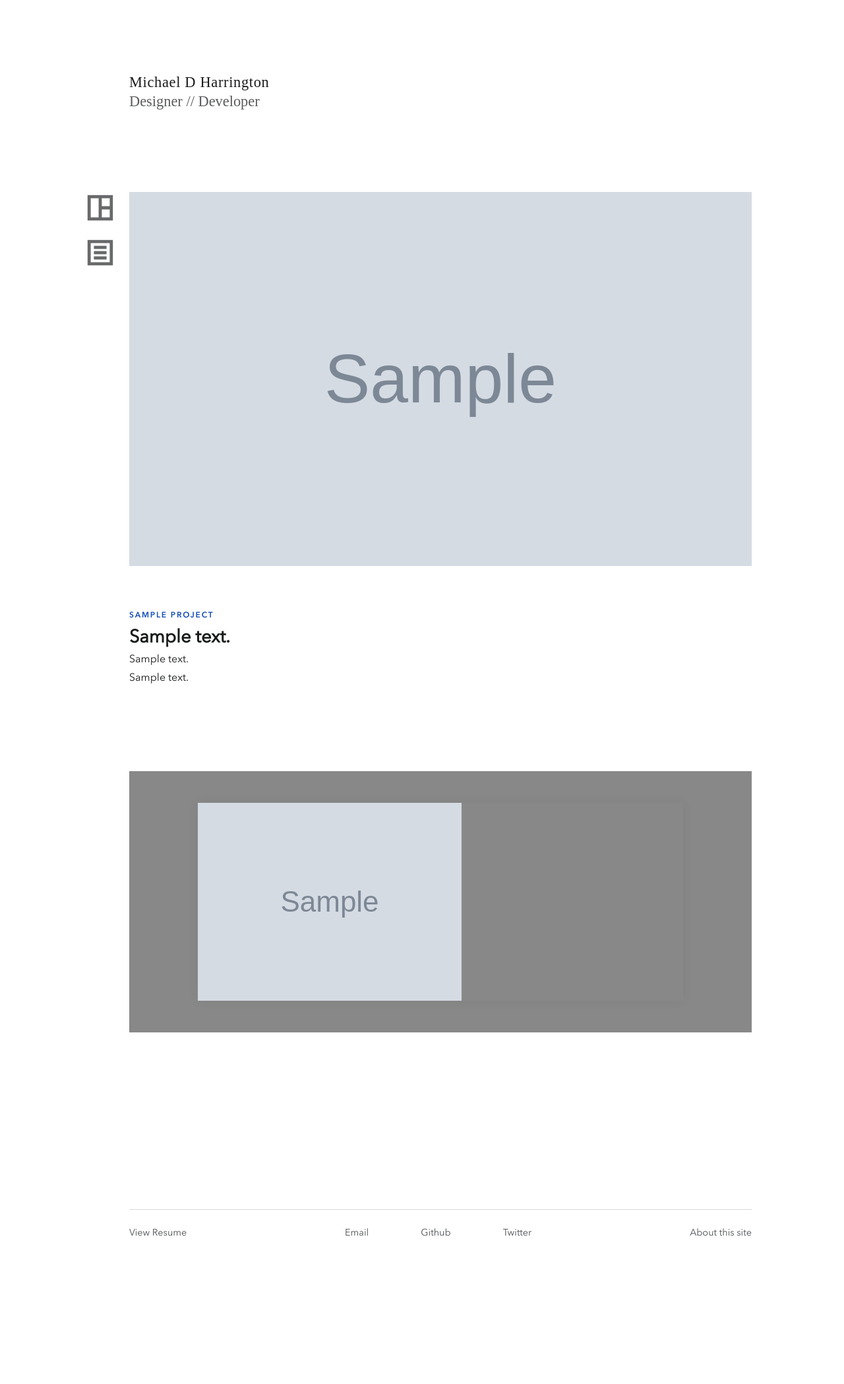
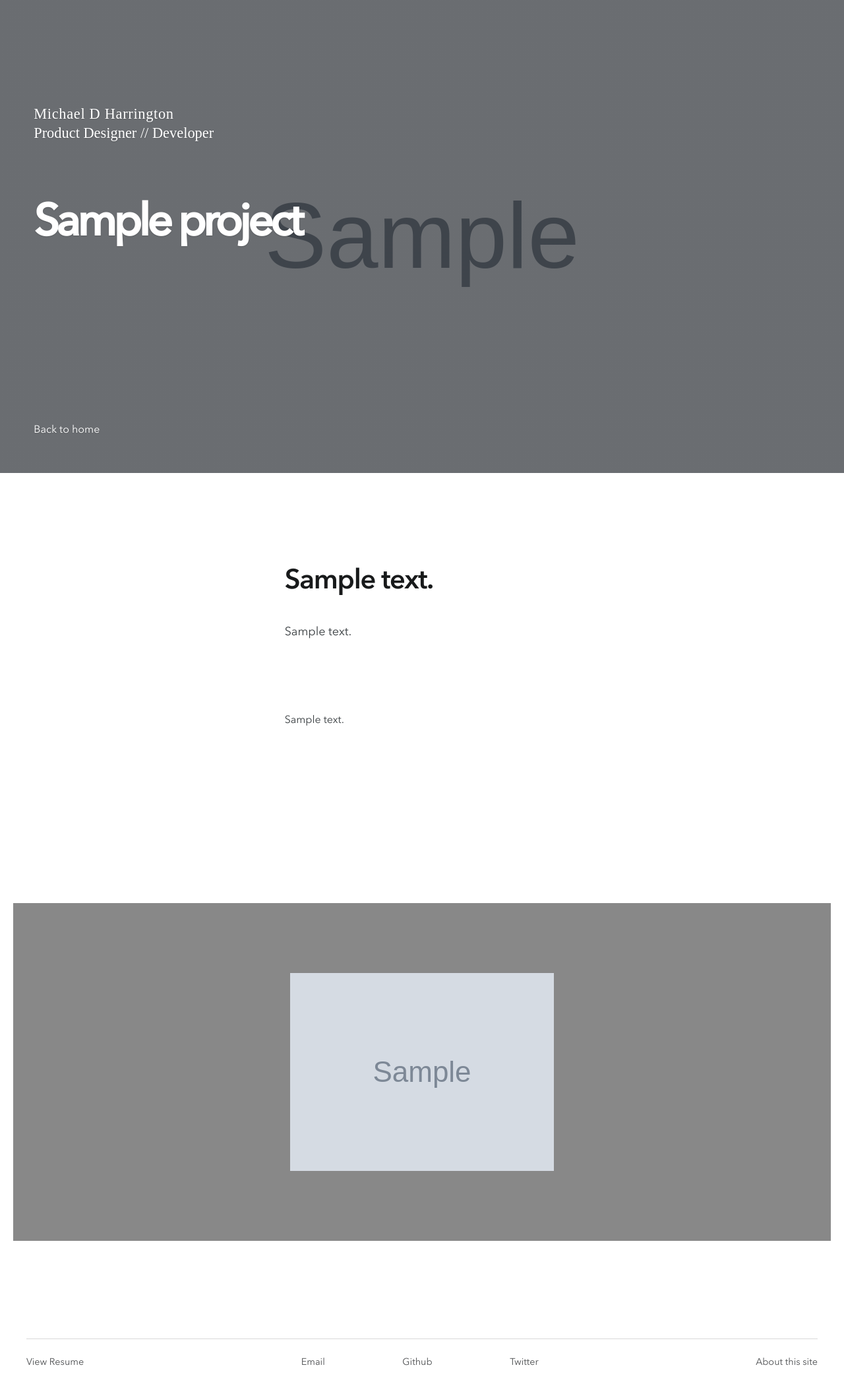
Before and after one commit to michaeldharrington/personalsite, a Django app: page /projects/1/ in a window 1280 px wide. Shown: the whole page at 66% size. Before the commit the page ends 1874 px from the top, so only its background shows below. Run offline with Django 3.2, Linux system fonts and the light colour scheme; tables that the repository leaves empty hold one stand-in row (values such as "Sample post"); grey boxes marked "Sample" are stand-in pictures; some web fonts are replaced.

Commit message:
project redesign and grid add

```diff
--- a/personalsite/urls.py
+++ b/personalsite/urls.py
@@ -2,7 +2,7 @@ from django.conf import settings
 from django.conf.urls.static import static
 from django.contrib import admin
 from django.urls import path
-from public.views import HomeView, AboutView, ResView, ProjectListView, ProjectView
+from public.views import HomeView, SiteView, ResView, ProjectListView, ProjectView
 
 
 from django.conf.urls import url
@@ -12,7 +12,7 @@ from public import views
 urlpatterns = [
     path('admin/', admin.site.urls),
     path('', HomeView.as_view(), name='home'),
-    path('about/', AboutView.as_view(), name='about'),
+    path('site/', SiteView.as_view(), name='site'),
     path('resume/', ResView.as_view(), name='resume'),
     path('projects/', ProjectListView.as_view(), name='projects'),
     path('projects/<int:pk>/', ProjectView.as_view(), name='project-detail'),
--- a/public/models.py
+++ b/public/models.py
@@ -4,11 +4,13 @@ class Project(models.Model):
     title = models.CharField(max_length=200)
     path = models.CharField(max_length=10, default='')
     tile = models.ImageField()
-    img_main = models.ImageField()
+    img_main = models.ImageField(blank=True)
     description = models.TextField(blank=True, default='')
     text = models.TextField(blank=True, default='')
     detail = models.TextField(blank=True, default='')
     created = models.DateField(default='')
+    is_published = models.BooleanField(default=False)
+
 
     def __str__(self):
         return self.title
--- a/public/static/css/style.css
+++ b/public/static/css/style.css
@@ -10,9 +10,12 @@
   font-family: 'AvenirDemi';
   src: url(../fonts/AvenirNext-DemiBold.ttf);
 }
+@font-face{
+  font-family: 'AvenirMed';
+  src: url(../fonts/AvenirNext-Medium.ttf);
+}
 html{
   min-height: 100vh;
-  max-width: 1024px;
   margin: 0 auto;
   padding: 0;
   overflow-y: scroll;
@@ -46,6 +49,7 @@ a:hover{
 p{
   padding: 0;
   margin: 0 0 16px 0;
+  color: #3a3f42;
 }
 ul{
   list-style-type: none;
@@ -55,10 +59,13 @@ ul{
 img {
   object-fit: cover;
 }
+.grid{
+  max-width: 1600px;
+  width: 92%;
+  padding: 20px;
+}
 .main{
-  max-width: 1330px;
   min-height: 100vh;
-  margin: 0 auto;
   display: flex;
   flex-wrap: wrap;
   align-items: flex-start;
@@ -70,19 +77,17 @@ img {
   width: 100%;
   align-self: flex-start;
   flex-wrap: wrap;
+  margin: 0;
 }
 .nav{
   width: 100%;
+  margin: 9em auto 5em;
   display: flex;
   align-self: flex-start;
   justify-content: space-between;
   align-items: center;
-  padding: 20px;
-  order: 0;
+  padding: 0;
   box-sizing: border-box;
-  margin-top: 6rem;
-  margin-left: 48px;
-  margin-bottom: 3rem;
 }
 .nav__name{
   font-family: 'CGaramondSemi';
@@ -99,7 +104,6 @@ img {
   color: rgba(34,36,39,0.75);
   padding: 0;
   margin:0;
-
 }
 @media only screen and (max-width: 600px) {
   nav span {
@@ -111,16 +115,21 @@ img {
   color: rgba(34,36,39,0.75);
   font-size: 0.9em;
 }
+.project .nav__name, .project .nav__title {
+  color: #ffffff;
+}
+
 .content {
   display: flex;
   overflow: hidden;
-  max-width: calc(100% - 80px);
   flex-wrap: wrap;
-  margin: 40px 0 120px 0;
+  margin: 0;
+  padding: 0;
   width: 100%;
   order: 3;
   align-self: flex-end;
 }
+
 .label{
   text-transform: uppercase;
   letter-spacing: 0.15em;
@@ -130,43 +139,73 @@ img {
   color: #134db6;
   margin-bottom: 4px;
 }
-.button__grid{
-  display: flex;
-  flex-wrap: wrap;
-  width: 48px;
-  height: 100%;
-  margin: 40px 20px 40px 0;
-  flex-direction: column;
+
+/* BUTTONS */
+.buttons {
+  margin: 0 0 2em;
 }
-.button{
-  height: 48px;
-  width: 48px;
-  margin: 10px auto;
+.buttons__link{
+  margin-right: 20px;
 }
 
-.button img {
-  opacity: 0.65;
-}
-
-img.current {
-  opacity: 1;
-}
-
-
 /* NEW FILE */
-.home__top{
+.page__top{
   width: 100%;
   display: flex;
   flex-wrap: wrap;
   align-self: flex-start;
+  margin: 0 auto;
+  flex-flow: column;
 }
-.home__headline{
+.page__top--bg{
   width: 100%;
-  font-size: 1.4em;
-  font-weight: bold;
-  letter-spacing: ;
-  line-height: 1.4;
-  margin: 20px 0;
+  min-height: 80vh;
+  display: flex;
+  flex-wrap: wrap;
+  align-self: flex-start;
+  background: #134db6;
+  background-position: center;
+  background-repeat: no-repeat;
+  background-size: cover;
+  color: #ffffff !important;
+  text-shadow: 0 1px 2px rgba(0, 0, 0, 0.15);
+  margin: 0 auto;
+  flex-flow: column;
+}
+.page__bottom{
+  width: 100%;
+  display: flex;
+  flex-wrap: wrap;
+  align-self: flex-start;
+  margin: 0 auto;
+  flex-flow: column;
+}
+
+.page__top--bg .nav__name, .page__top--bg .nav__title {
+  color: #ffffff;
+}
+.page__top--inner{
+  margin: 0 auto;
+}
+.page__header{
+  margin: 0 auto;
+
+}
+.intro{
+  width: 100%;
+  margin: 0 auto 9em;
+}
+.headline{
+  width: calc(100% * .75 - 1.5rem);
+  font-family: 'AvenirMed';
+  font-size: 5.25vw;
+  line-height: 5.5vw;
+  margin: 0;
+  letter-spacing: -0.35vw;
+  min-height: 15vw;
+}
+.headline span {
+
 }
 .home__grid{
   display: flex;
@@ -178,7 +217,8 @@ img.current {
   width: 100%;
   align-self: flex-start;
   flex-wrap: wrap;
-  margin: 40px 0;
+  margin: 40px auto;
+  background: red;
 }
 .home__recentWork{
   width: 50%;
@@ -233,7 +273,7 @@ img.current {
   order: 99;
   border-top: 0.5px solid rgba(0,0,0,0.15);
   box-sizing: border-box;
-  margin: 0 12px 0 68px;
+  margin: 0 calc(1.25em + 20px)
 }
 .footer__center{
   display: flex;
@@ -251,7 +291,8 @@ img.current {
   width: 100%;
   display: flex;
   box-sizing: border-box;
-  margin-top: 10px;
+  margin: 10px auto;
+  padding: 0 20px;
 }
 .resume__left{
   flex-basis: auto;
@@ -368,8 +409,8 @@ img.current {
   top: 10px;
 }
 .project__tile{
-  margin: 10px 0;
-  width: calc(50% - 10px);
+  margin: 0.75vw 0;
+  width: calc(50% - 0.75vw);
   padding-top: 50%;
   background-repeat: no-repeat;
   background-size: cover;
@@ -382,16 +423,18 @@ img.current {
 /* PROJECT PAGE */
 
 .project{
+  width: 100%;
   align-items: flex-start;
-  width: 100%;
   flex-wrap: wrap;
-  min-width: 100%;
   overflow: hidden;
+  margin: 0 auto;
 }
 .project__headline {
   font-size: 1.8em;
   padding: 10px 0;
 }
+.project__main{}
+
 .project__img--main{
   width: 100%;
   padding-bottom: 60%;
@@ -402,10 +445,10 @@ img.current {
 }
 .project__about{
   display: flex;
-  width: 100%;
+  max-width: 700px;
   overflow: hidden;
   flex-wrap: wrap;
-  margin: 20px 0;
+  margin: 7.5em auto;
 }
 .project__img--detail{
   max-width: 100%;
@@ -414,17 +457,22 @@ img.current {
 }
 
 .project__description{
-  margin-top: 0px;
-  font-size: 1.7em;
-  line-height: 1.4;
-  font-weight: bold;
+  font-family: 'AvenirDemi';
+  width: 100%;
+  font-size: 3.25vw;
+  line-height: 3.5vw;
+  margin: 0;
+  letter-spacing: -0.1vw;
 }
 .project__details{
   list-style: none;
 }
 .project__text{
-  margin: 0 auto;
+  width: 100%;
+  margin-top: 1.5rem;
+  margin-bottom: 5.5rem;
   vertical-align: text-top;
+  font-size: 18px;
 }
 .project__img--right{
   width: 100%;
@@ -441,6 +489,7 @@ img.current {
   justify-content: center;
   align-items: center;
   overflow: hidden;
+  min-height: calc(100vw * 0.4);
 }
 .image__wrap--78{
   display: flex;
@@ -449,13 +498,14 @@ img.current {
   max-height: calc(100vw * 0.678);
   margin: 3rem auto;
   padding: 0;
-  box-shadow: 0 0 20px rgba(0,0,0,0.05);
+  /* box-shadow: 0 0 20px rgba(0,0,0,0.05); */
   border-radius: 2px;
 }
 .project__image{
   max-width: 100%;
   object-fit: contain;
-  object-position: top;
+  object-position: center;
+  margin: 0 auto;
 }
 .image__bar{
   background-color: #c3c3c3;
--- a/public/templates/public/base.html
+++ b/public/templates/public/base.html
@@ -14,15 +14,6 @@
   <body>
   <div class="main" style="margin: 0 auto;">
     <div class="page">
-    {% include 'public/components/nav.html' %}
-
-    <div class="button__grid">
-
-      <a class="button button--home" href="{% url 'home' %}"><img src="{% static 'icons/grid.svg' %}" alt="Grid" {% if request.path == '/' %} class="current"{% endif %}></a>
-      <!-- <a class="button" href="#"></a> -->
-      <a class="button button--res" href="{% url 'resume' %}"><img src="{% static 'icons/doc.svg' %}" alt="Resume" {% if request.path == '/resume/' %} class="current"{% endif %}></a>
-    </div>
-
 
     <div class="content">
       {% block content %}
--- /dev/null
+++ b/public/templates/public/components/buttons.html
@@ -0,0 +1,13 @@
+<div class="buttons">
+  {% if "projects" in request.path %}
+
+  <a class="buttons__link" href="{% url 'home' %}">Back to home</a>
+
+  {% else %}
+
+  <a class="buttons__link" href="{% url 'home' %}">Work</a>
+  <a class="buttons__link" href="{% url 'resume' %}">About</a>
+  <a class="buttons__link" href="">Contact</a>
+
+  {% endif %}
+</div>
--- a/public/templates/public/components/nav.html
+++ b/public/templates/public/components/nav.html
@@ -1,10 +1,10 @@
-<div class="nav">
+<div class="nav grid">
   <a class="" href="{% url 'home' %}">
     <div class="nav__name">
       M<span>ichael</span> D H<span>arrington</span>
     </div>
     <div class="nav__title">
-    <span>Designer // Developer</span>
+    <span>Product Designer // Developer</span>
     </div>
   </a>
 </div>
--- a/public/templates/public/project.html
+++ b/public/templates/public/project.html
@@ -1,17 +1,26 @@
 {% extends 'public/base.html' %}
 
 {% block content %}
-<div class="project">
 
-  <div class="project__img--main" style="background-image: url({{ project.img_main.url }})">
+<div class="page__top--bg" {% if project.img_main %}style="background-image: linear-gradient(120deg, rgba(0,0,0,0.5), rgba(0,0,0,0.5) 50%), url({{ project.img_main.url }})"{% endif %}>
+  <div class="page__top--inner grid">
+
+    <div class="page__header">
+    {% include 'public/components/nav.html' %}
+
+      <div class="intro">
+        <h1 class="headline">{{ project.title }}</h1>
+      </div>
+
+    {% include 'public/components/buttons.html' %}
 
     </div>
 
+  </div>
+</div>
+
+<div class="page__bottom project grid">
   <div class="project__about">
-
-    <div>
-
-      <div class="project__title label">{{ project.title }}</div>
 
     {% if project.description %}
     <div class="project__description">
@@ -21,15 +30,14 @@
 
     {% if project.text %}
     <div class="project__text">
-        {{ project.text }}
+      <p>{{ project.text|linebreaks }}</p>
     </div>
     {% endif %}
 
     {% if project.detail %}
-      <ul class="project__details">
-        <li>{{ project.detail }}</li>
-      </ul>
+      <p class="project__details">{{ project.detail }}</p>
     {% endif %}
+
   </div>
 
   <div class="project__images">
@@ -45,8 +53,5 @@
     {% endfor %}
   </div>
 
-
-
-  </div>
 </div>
 {% endblock %}
--- a/public/views.py
+++ b/public/views.py
@@ -18,9 +18,9 @@ class HomeView(TemplateView):
         context["object_list"] = Project.objects.all()
         return context
 
-class AboutView(TemplateView):
-    template_name = 'public/about.html'
-    page_name = 'About'
+class SiteView(TemplateView):
+    template_name = 'public/site.html'
+    page_name = 'Site'
 
 class ResView(TemplateView):
     template_name = 'public/resume.html'
```
Also changed, not shown: public/templates/public/components/exphighlight.html (added, +35 -0 lines), public/templates/public/home.html (+19 -64 lines), public/templates/public/resume.html (+14 -1 lines), public/templates/public/site.html (added, +13 -0 lines), public/migrations/0016_project_is_published.py (added), public/migrations/0017_auto_20180810_2348.py (added), public/static/fonts/AvenirNext-Heavy.ttf (renamed from public/static/fonts/avenir/AvenirNext-Heavy.ttf), public/static/fonts/AvenirNext-Medium.ttf (renamed from public/static/fonts/avenir/AvenirNext-Medium.ttf). Lines whose indentation alone changed are shown as unchanged.
